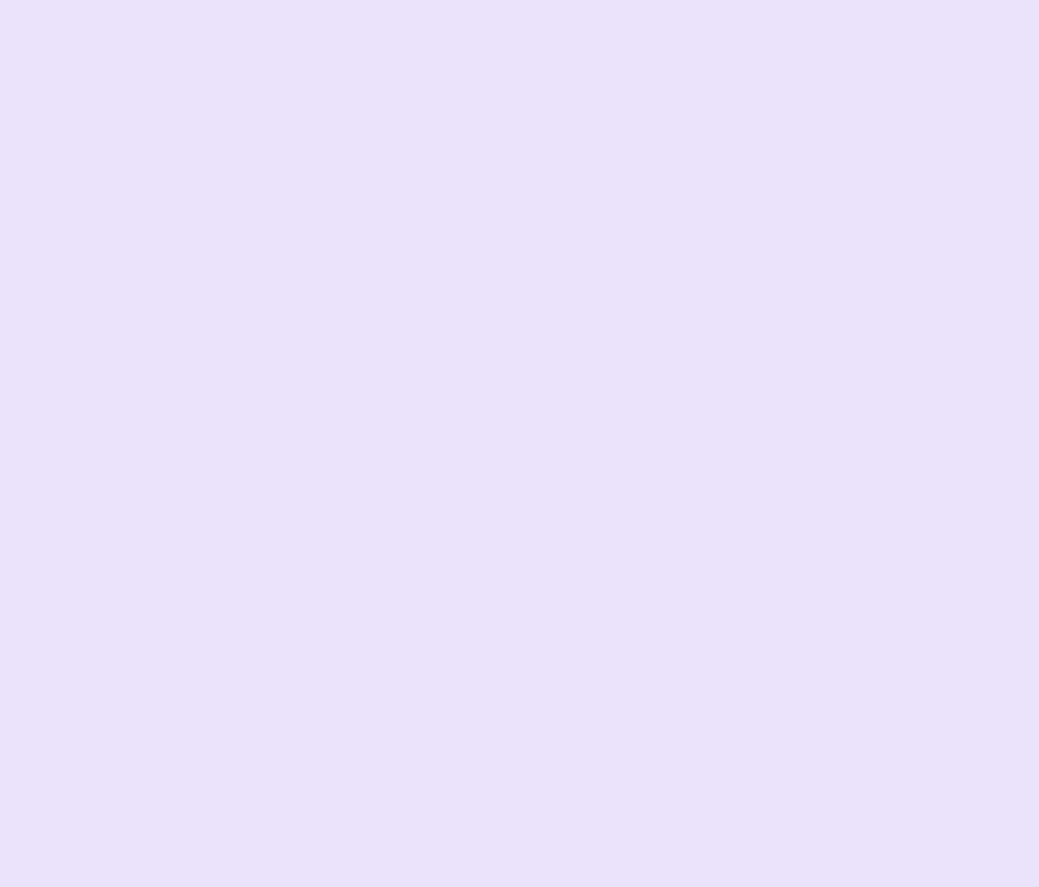
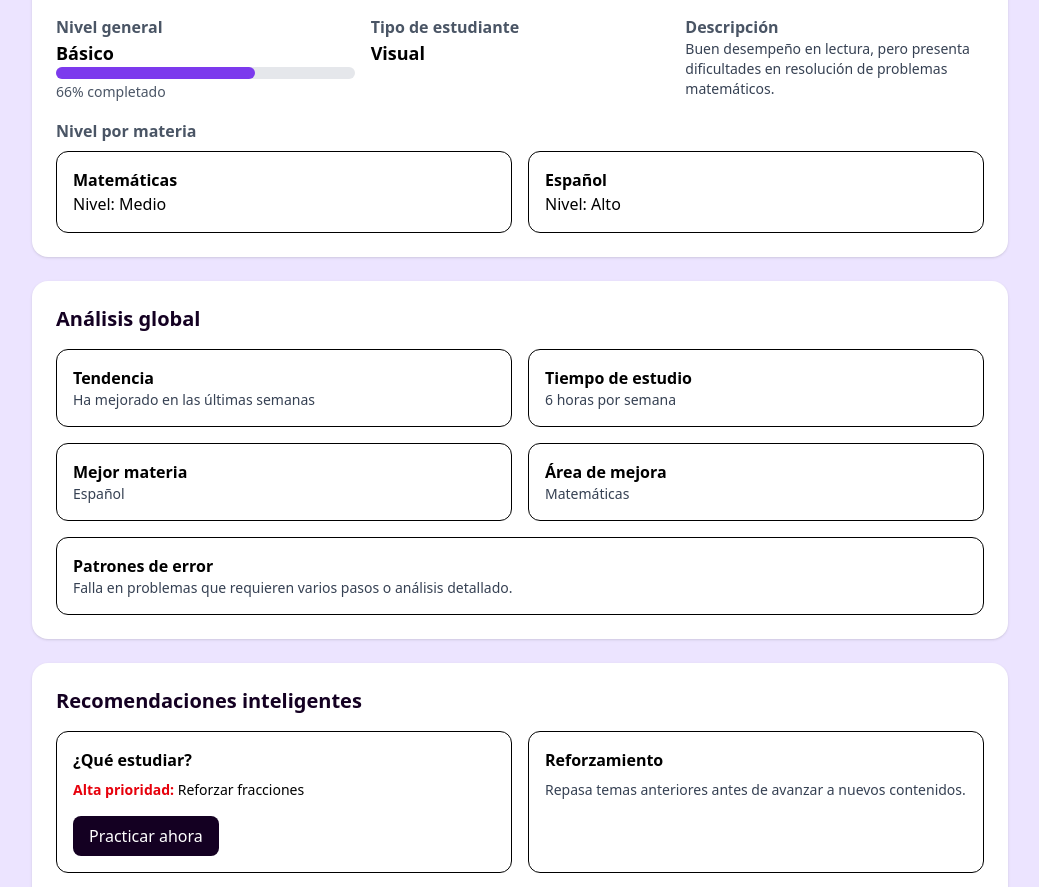
Before and after one commit to SergioCruzSalinas/Axolote, a Vue app: page /dashboard/perfil_academico in a window 1280 px wide. Shown: the part 161-1048 px from the top of the page, without its empty margins (120-1159 px from the left). Before the commit the page ends 800 px from the top, so only its background shows below. Built offline with nearby package versions, Linux system fonts and the light colour scheme.

Commit message:
Se crean las vistas del perfil academico y el perfil de la cuenta

```diff
--- a/src/modules/auth/views/PerfilView.vue
+++ b/src/modules/auth/views/PerfilView.vue
@@ -1,3 +1,54 @@
 <template>
-    <h1>Vista del perfil del alumno</h1>
+  <div class="max-w-5xl mx-auto mt-20 p-6 bg-white rounded-2xl shadow-lg">
+
+    <div class="grid grid-cols-1 md:grid-cols-3 gap-6">
+
+      <div class="md:col-span-2 space-y-4">
+        <h2 class="text-2xl font-bold text-[#140022]">Mis datos</h2>
+
+        <div class="grid grid-cols-1 sm:grid-cols-2 gap-4 text-gray-700">
+
+          <div>
+            <p class="text-sm text-gray-500">Nombre del alumno</p>
+            <p class="font-semibold">Nombre completo</p>
+          </div>
+
+          <div>
+            <p class="text-sm text-gray-500">Grado escolar</p>
+            <p class="font-semibold">Segundo de secundaria</p>
+          </div>
+
+          <div>
+            <p class="text-sm text-gray-500">Escuela</p>
+            <p class="font-semibold">Nombre de la escuela</p>
+          </div>
+
+          <div>
+            <p class="text-sm text-gray-500">Correo electrónico</p>
+            <p class="font-semibold">xxxxxx@gmail.com</p>
+          </div>
+
+        </div>
+      </div>
+
+      <div class="flex flex-col justify-start md:items-end gap-4">
+
+        <RouterLink to="/perfil/editar">
+          <button class="w-full md:w-auto bg-[#140022] text-white px-4 py-2 rounded-lg hover:opacity-90 transition">
+            Editar datos
+          </button>
+        </RouterLink>
+
+        <button class="w-full md:w-auto border border-red-500 text-red-500 px-4 py-2 rounded-lg hover:bg-red-500 hover:text-white transition">
+          Cerrar sesión
+        </button>
+
+      </div>
+
+    </div>
+  </div>
 </template>
+
+<script setup>
+import { RouterLink } from 'vue-router';
+</script>
--- a/src/modules/students/views/PerfilAcademicView.vue
+++ b/src/modules/students/views/PerfilAcademicView.vue
@@ -1,3 +1,122 @@
 <template>
-    <h1>Perfil academico del estudiante</h1>
+  <div class="max-w-5xl mx-auto p-6 space-y-6 mt-20">
+
+    <div class="bg-white rounded-2xl shadow p-6 space-y-4">
+      <h1 class="text-2xl font-bold text-[#140022]">Diagnóstico general</h1>
+
+      <div class="grid md:grid-cols-3 gap-4">
+        <div>
+          <h2 class="font-semibold text-gray-600">Nivel general</h2>
+          <p class="text-lg font-bold">Básico</p>
+          <ProgressBar :value="40" />
+        </div>
+
+        <div>
+          <h2 class="font-semibold text-gray-600">Tipo de estudiante</h2>
+          <p class="text-lg font-bold">Visual</p>
+        </div>
+
+        <div>
+          <h2 class="font-semibold text-gray-600">Descripción</h2>
+          <p class="text-sm text-gray-700">
+            Buen desempeño en lectura, pero presenta dificultades en resolución de problemas matemáticos.
+          </p>
+        </div>
+      </div>
+
+      <div>
+        <h2 class="font-semibold text-gray-600 mb-2">Nivel por materia</h2>
+        <div class="grid md:grid-cols-2 gap-4">
+          <div class="border rounded-xl p-4">
+            <h3 class="font-bold">Matemáticas</h3>
+            <p>Nivel: Medio</p>
+          </div>
+
+          <div class="border rounded-xl p-4">
+            <h3 class="font-bold">Español</h3>
+            <p>Nivel: Alto</p>
+          </div>
+        </div>
+      </div>
+    </div>
+
+    <div class="bg-white rounded-2xl shadow p-6 space-y-4">
+      <h2 class="text-xl font-bold text-[#140022]">Análisis global</h2>
+
+      <div class="grid md:grid-cols-2 gap-4">
+        <div class="border rounded-xl p-4">
+          <h3 class="font-semibold">Tendencia</h3>
+          <p class="text-sm text-gray-700">Ha mejorado en las últimas semanas</p>
+        </div>
+
+        <div class="border rounded-xl p-4">
+          <h3 class="font-semibold">Tiempo de estudio</h3>
+          <p class="text-sm text-gray-700">6 horas por semana</p>
+        </div>
+
+        <div class="border rounded-xl p-4">
+          <h3 class="font-semibold">Mejor materia</h3>
+          <p class="text-sm text-gray-700">Español</p>
+        </div>
+
+        <div class="border rounded-xl p-4">
+          <h3 class="font-semibold">Área de mejora</h3>
+          <p class="text-sm text-gray-700">Matemáticas</p>
+        </div>
+
+        <div class="border rounded-xl p-4 md:col-span-2">
+          <h3 class="font-semibold">Patrones de error</h3>
+          <p class="text-sm text-gray-700">
+            Falla en problemas que requieren varios pasos o análisis detallado.
+          </p>
+        </div>
+      </div>
+    </div>
+
+    <div class="bg-white rounded-2xl shadow p-6 space-y-4">
+      <h2 class="text-xl font-bold text-[#140022]">Recomendaciones inteligentes</h2>
+
+      <div class="grid md:grid-cols-2 gap-4">
+        <div class="border rounded-xl p-4 space-y-2">
+          <h3 class="font-semibold">¿Qué estudiar?</h3>
+          <p class="text-sm">
+            <span class="font-bold text-red-600">Alta prioridad:</span> Reforzar fracciones
+          </p>
+
+          <RouterLink :to="{name:'exam'}">
+            <button class="mt-2 bg-[#140022] text-white px-4 py-2 rounded-lg hover:opacity-90">
+              Practicar ahora
+            </button>
+          </RouterLink>
+        </div>
+
+        <div class="border rounded-xl p-4 space-y-2">
+          <h3 class="font-semibold">Reforzamiento</h3>
+          <p class="text-sm text-gray-700">
+            Repasa temas anteriores antes de avanzar a nuevos contenidos.
+          </p>
+        </div>
+
+        <div class="border rounded-xl p-4 md:col-span-2">
+          <h3 class="font-semibold">Sugerencia del día</h3>
+          <p class="text-sm text-gray-700">
+            Dedica 20 minutos a practicar matemáticas para mejorar tu rendimiento general.
+          </p>
+
+          <RouterLink :to="{name:'activity'}">
+            <button class="mt-3 bg-purple-600 text-white px-4 py-2 rounded-lg hover:opacity-90">
+                Continuar aprendizaje
+            </button>
+          </RouterLink>
+
+        </div>
+      </div>
+    </div>
+
+  </div>
 </template>
+
+<script setup>
+import { RouterLink } from 'vue-router';
+import ProgressBar from '../components/ProgressBar.vue';
+</script>
```
